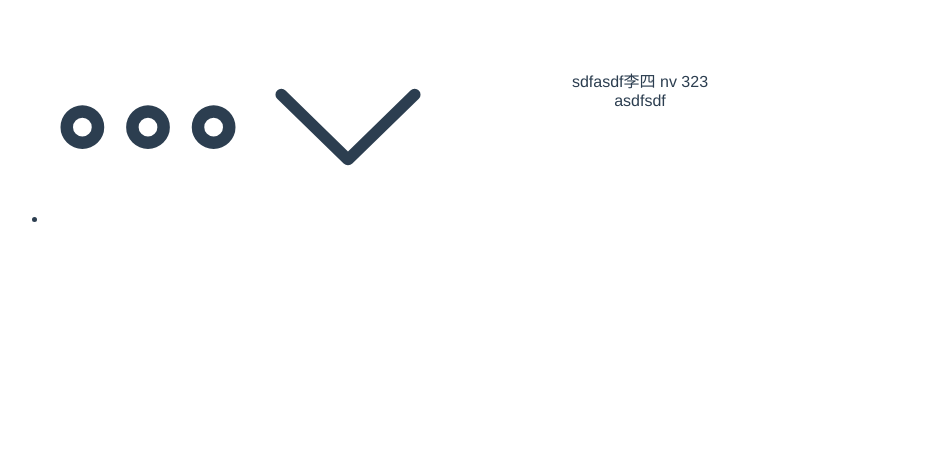
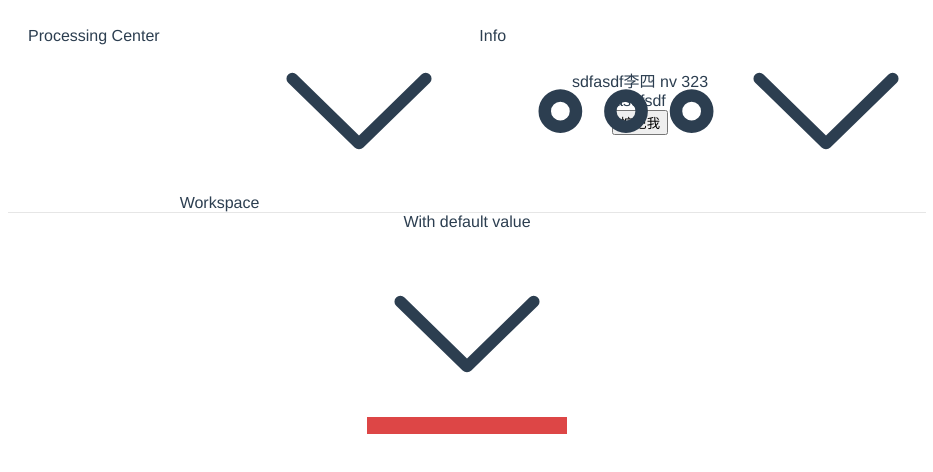
Before and after one commit to wupengwupeng/vue3-vuex-next, a Vue app: page /test in a window 1280 px wide. Shown: the top 472 px of the page, without its empty margins (0-933 px from the left). Built offline with nearby package versions, Linux system fonts and the light colour scheme.

Commit message:
feat(添加自定主题)

```diff
--- a/src/layout/components/nav/index.vue
+++ b/src/layout/components/nav/index.vue
@@ -1,5 +1,5 @@
 <template>
-  <div class="w-full">
+  <div class="w-full flex items-center relative">
     <!-- <el-button type="primary" >点击我</el-button> -->
     <el-menu :default-active="activeIndex" mode="horizontal">
       <el-menu-item index="1" @click="handlerClickApp"
@@ -20,6 +20,10 @@
       <el-menu-item index="3" @click="handlerClickTest">Info</el-menu-item>
       <el-menu-item index="4">Orders</el-menu-item>
     </el-menu>
+    <div class="flex w-200 absolute right-0">
+      <span>With default value</span>
+      <el-color-picker v-model="color1" @change="handlerChangeColor" />
+    </div>
   </div>
 </template>
 
@@ -29,6 +33,7 @@ import { useRouter } from "vue-router";
 export default defineComponent({
   setup() {
     const activeIndex = ref("1");
+    const color1 = ref<string>("#DD4646");
     const router = useRouter();
     const state = reactive({
       name: "张三",
@@ -38,11 +43,26 @@ export default defineComponent({
       handlerClickApp() {
         router.push("/test");
       },
+      handlerChangeColor() {
+        console.log(color1.value);
+        document.documentElement.style.setProperty(
+          "--el-color-primary",
+          color1.value
+        );
+        console.log(document.documentElement, "ssdf");
+      },
     });
     return {
+      color1,
       activeIndex,
       ...toRefs(state),
     };
   },
 });
 </script>
+
+<style lang="scss" scoped>
+:root {
+  --el-color-primary: v-bind(color1.value); //#D71E1E
+}
+</style>
--- a/src/main.ts
+++ b/src/main.ts
@@ -6,8 +6,6 @@ import ElementPlus from 'element-plus'
 
 import '@/style/index.scss'
 
-
-
 import router from '@/router/index'
 
 
--- a/src/style/element/index.scss
+++ b/src/style/element/index.scss
@@ -52,7 +52,3 @@ $--table-border: 1px solid#dfe6ec;
 
 // You can comment it to hide debug info.
 // @debug $--colors;
-
-:export {
-  theme: $--color-primary;
-}
--- a/src/style/index.scss
+++ b/src/style/index.scss
@@ -1,4 +1,21 @@
+
+$--color-primary: #1890ff;
+$--color-success: #13ce66;
+$--color-warning: #ffba00;
+$--color-danger: #ff4949;
+$--color-info: #5d5d5d;
+$--button-font-weight: 400;
+$--color-text-regular: #1f2d3d;
+$--border-color-light: #dfe4ed;
+$--border-color-lighter: #e6ebf5;
+$--table-border: 1px solid#dfe6ec;
+@mixin color_primary($color) {
+  --el-color-primary: $color;
+  [data-theme = "color;"] & {
+    --el-color-primary: $--color-danger
+  }
+}
 
 :root {
-  --el-color-primary: rgb(98, 0, 255);
+  --el-color-primary: var($--color-primary);
 }
--- a/src/views/test/index.vue
+++ b/src/views/test/index.vue
@@ -3,6 +3,7 @@
     sdfasdf{{ store.state.test.name }} {{ store.state.test.sex }}
     {{ store.state.test.age }}
     <div class="bg-slate-500">asdfsdf</div>
+    <el-button type="primary">惦记我</el-button>
   </div>
 </template>
 
```
